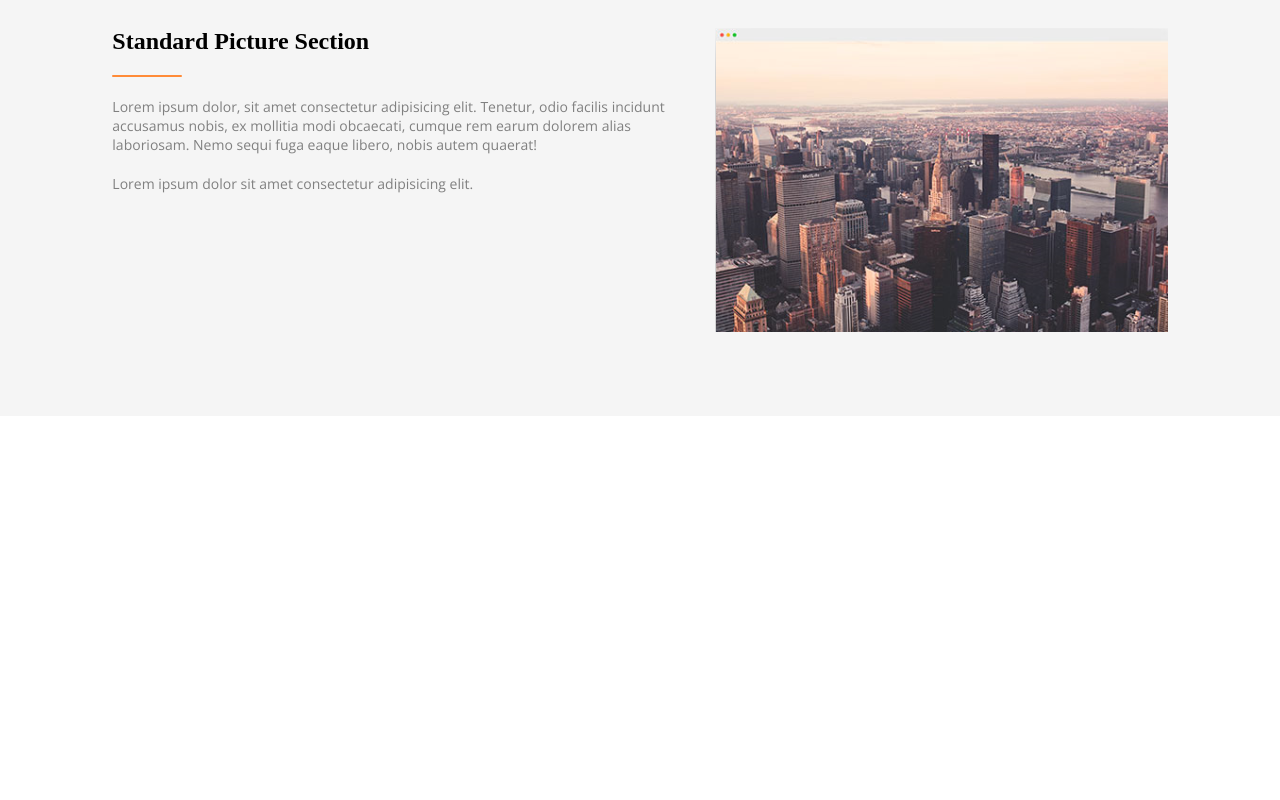
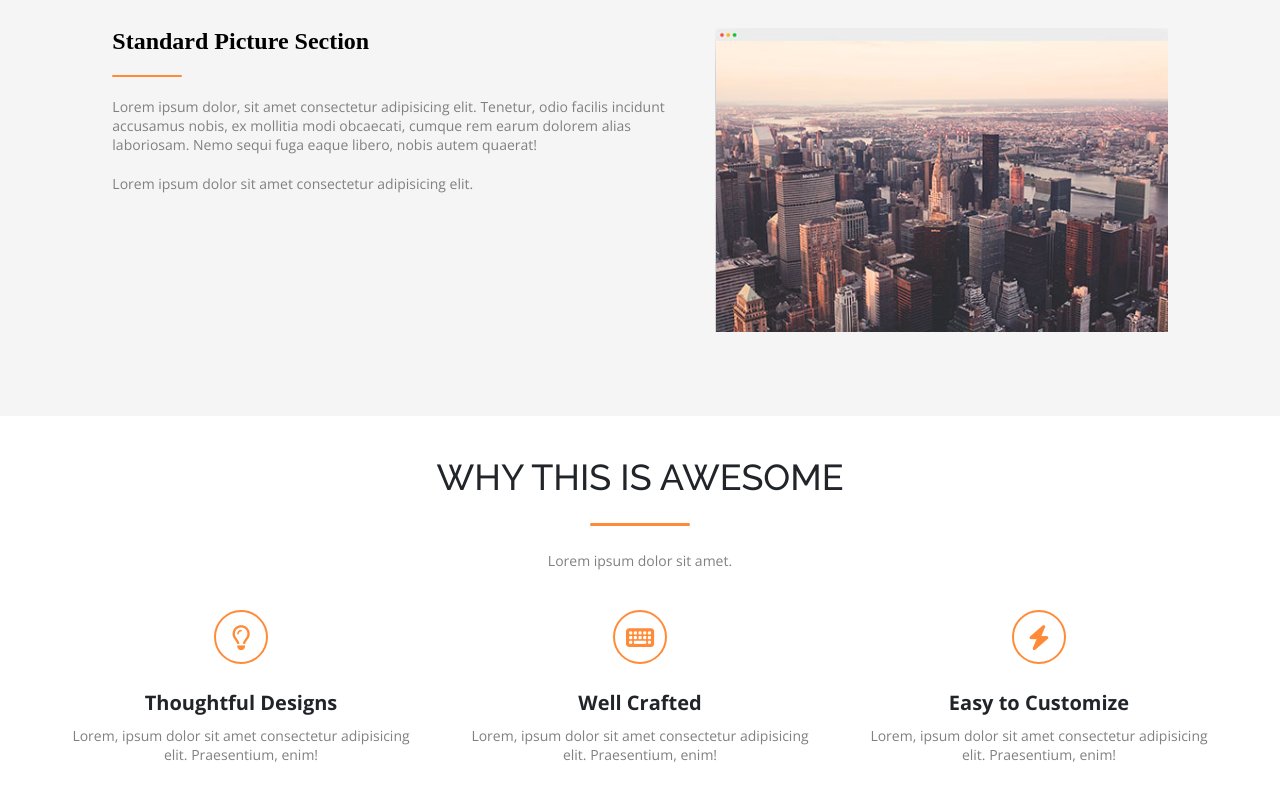
Before and after one commit to reznuhasan/AXID-Web-Project, a plain HTML site: page index.html in a window 1280 px wide. Shown: the part 2250-3050 px from the top of the page. Before the commit the page ends 2666 px from the top, so only its background shows below. Drawn offline with nearby package versions, Linux system fonts and the light colour scheme.

Commit message:
Awesome Part add

```diff
--- a/CSS/Style.css
+++ b/CSS/Style.css
@@ -389,3 +389,73 @@ Standard Part Start
 /* ****************************************
 Standard Part Finish
 ******************************************* */
+/* ****************************************
+Awesome Part Start
+******************************************* */
+.heading-box{
+    width: 45%;
+    margin: 40px auto;
+    text-align: center;
+}
+.heading-box h1{
+    color:rgb(33,37,41);
+    font-family: 'Raleway', sans-serif;
+    font-size: 36px;
+    font-weight: 500;
+}
+.heading-box p{
+    font-family: 'Open Sans', sans-serif;
+    font-size: 14px;
+    font-weight: 400;
+    color: rgb(128,128,128);
+}
+.heading-box .line{
+    width: 100px;
+    height: 3px;
+    margin: 20px 0px;
+    background-color: rgb(255,139,56);
+    border-radius: 5px;
+    margin: 25px auto;
+}
+.Awesome-Part .content-box-part{
+    display: flex;
+    justify-content: space-between;
+    margin-bottom: 70px;
+}
+.Awesome-Part .content-box-part .content-box{
+    width: 30%;
+    display: flex;
+    flex-direction: column;
+    align-items: center;
+    text-align: center;
+}
+.Awesome-Part .content-box-part .content-box .circle{
+    width: 50px;
+    height: 50px;
+    border:2px solid rgb(255, 139, 56);
+    color:rgb(255, 139, 56);
+    border-radius: 50%;
+    display: flex;
+    justify-content: center;
+    align-items: center;
+    font-size: 25px;
+    font-weight: 700;
+}
+.Awesome-Part .content-box-part .content-box h1{
+    color:rgb(33,37,41);
+    font-family: 'Open Sans', sans-serif;
+    font-size: 20px;
+    font-weight: 700;
+    margin: 25px 0 10px;
+}
+
+.Awesome-Part .content-box-part .content-box p{
+    font-family: 'Open Sans', sans-serif;
+    font-size: 14px;
+    font-weight: 400;
+    color: rgb(128,128,128);
+
+}
+/* ****************************************
+Awesome Part Finish
+******************************************* */
--- a/index.html
+++ b/index.html
@@ -191,6 +191,41 @@
                 </div>
             </div>
         </section>
+        <!-- -------- Standard Part Finish ------- -->
+        <!-- -------- Awesome Part Start--------->
+        <section class="Awesome-Part">
+            <div class="container">
+                <div class="heading-box">
+                    <h1>WHY THIS IS AWESOME</h1>
+                    <div class="line"></div>
+                    <p>Lorem ipsum dolor sit amet.</p>
+                </div>
+                <div class="content-box-part">
+                    <div class="content-box">
+                        <div class="circle">
+                            <i class="fa-regular fa-lightbulb"></i>
+                        </div>
+                        <h1>Thoughtful Designs</h1>
+                        <p>Lorem, ipsum dolor sit amet consectetur adipisicing elit. Praesentium, enim!</p>
+                    </div>
+                    <div class="content-box">
+                        <div class="circle">
+                            <i class="fa-solid fa-keyboard"></i>
+                        </div>
+                        <h1>Well Crafted</h1>
+                        <p>Lorem, ipsum dolor sit amet consectetur adipisicing elit. Praesentium, enim!</p>
+                    </div>
+                    <div class="content-box">
+                        <div class="circle">
+                            <i class="fa-solid fa-bolt"></i>
+                        </div>
+                        <h1>Easy to Customize</h1>
+                        <p>Lorem, ipsum dolor sit amet consectetur adipisicing elit. Praesentium, enim!</p>
+                    </div>
+                </div>
+            </div>
+        </section>
+        <!-- -------- Awesome Part Finish--------->
     </main>
     <script src="App/app.js"></script>
 </body>
```
